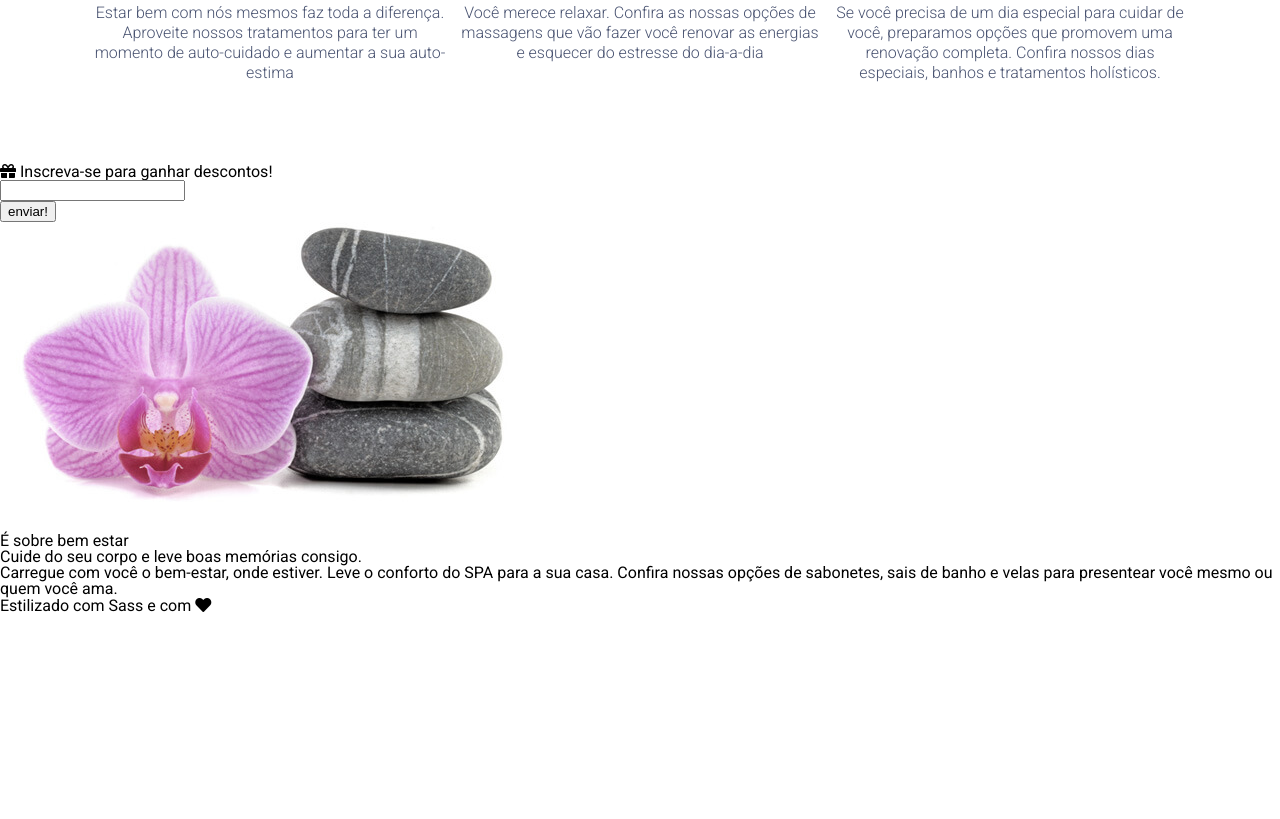
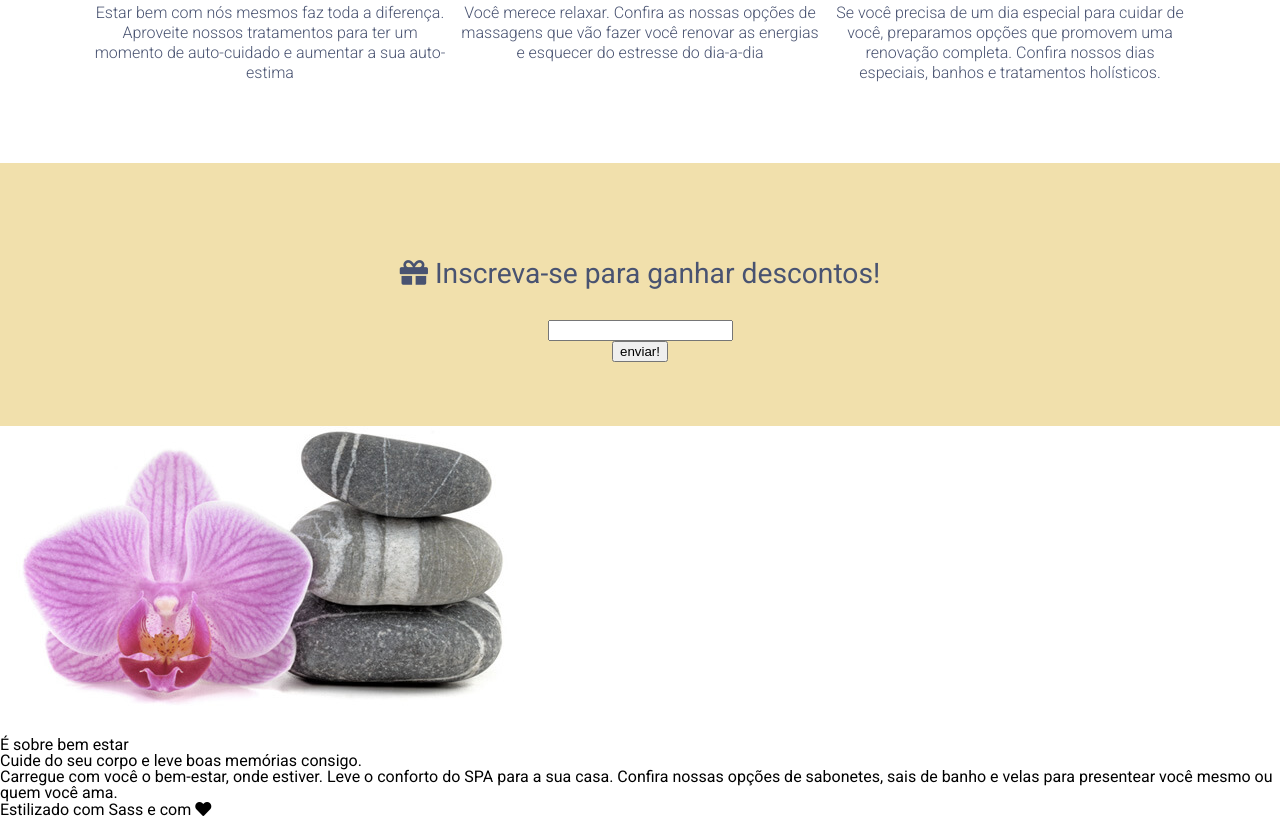
Before and after one commit to LevyRonald/aluraSpa, a plain HTML site: page alura-spa-projeto_inicial/index.html in a window 1280 px wide. Shown: the part 998-1817 px from the top of the page. Before the commit the page ends 1613 px from the top, so only its background shows below. Drawn offline with nearby package versions, Linux system fonts and the light colour scheme.

Commit message:
style: cupom session

```diff
--- /dev/null
+++ b/alura-spa-projeto_inicial/styles/components/_cupom.scss
@@ -0,0 +1,16 @@
+@import '../abstract/variables';
+
+#cupom {
+    background-color: $tertiary-color;
+    padding: 4rem;
+    text-align: center;
+
+    .texto {
+        color: $primary-color;
+
+        h2 {
+            margin: 2rem;
+            font-size: $text-size / 1.7;
+        }
+    }
+}
--- a/alura-spa-projeto_inicial/styles/style.scss
+++ b/alura-spa-projeto_inicial/styles/style.scss
@@ -2,3 +2,4 @@
 @import './components/navbar';
 @import './components/banner';
 @import './components/servicos';
+@import './components/cupom';
```
Also changed, not shown: alura-spa-projeto_inicial/styles/style.css, 1 other file.
